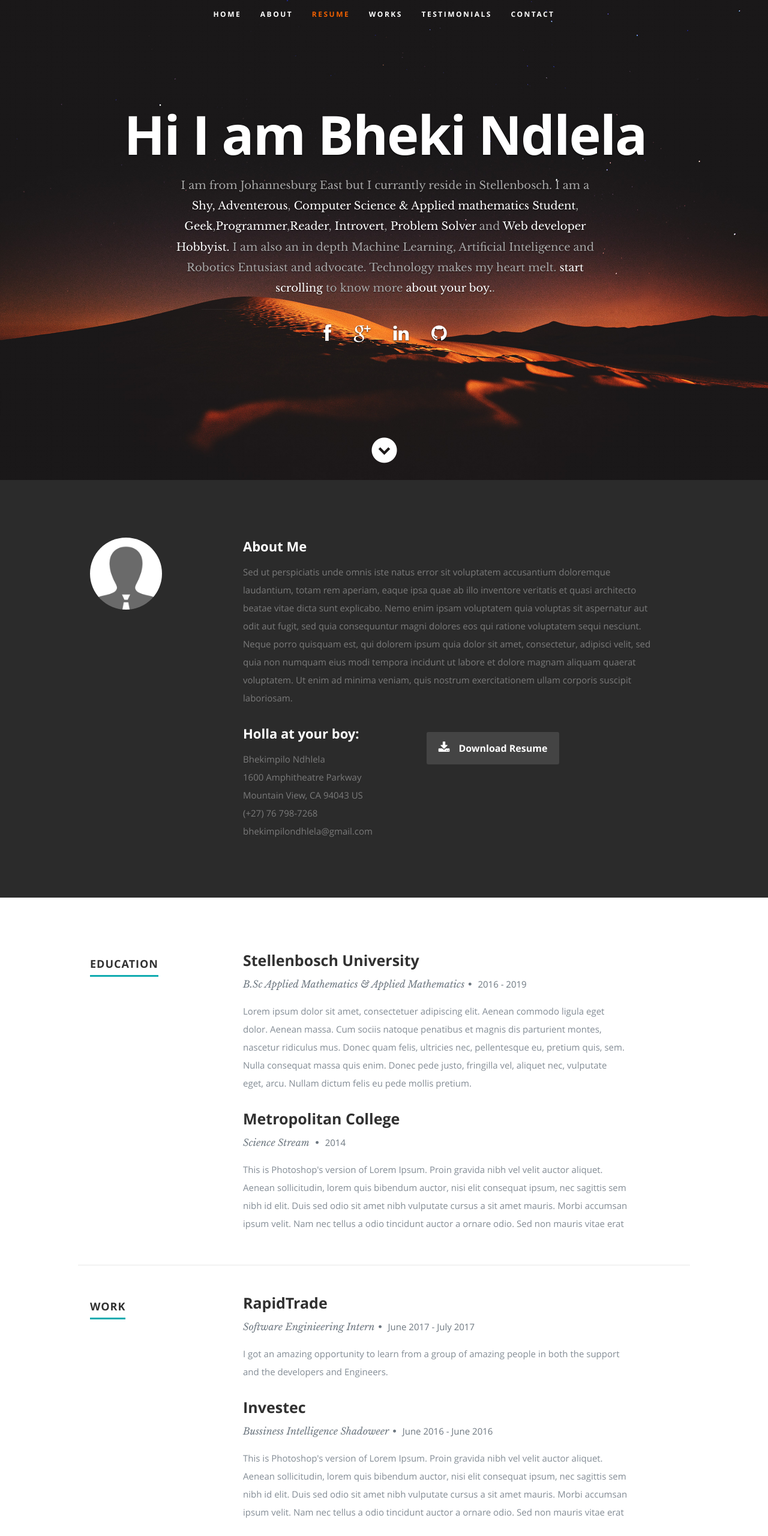
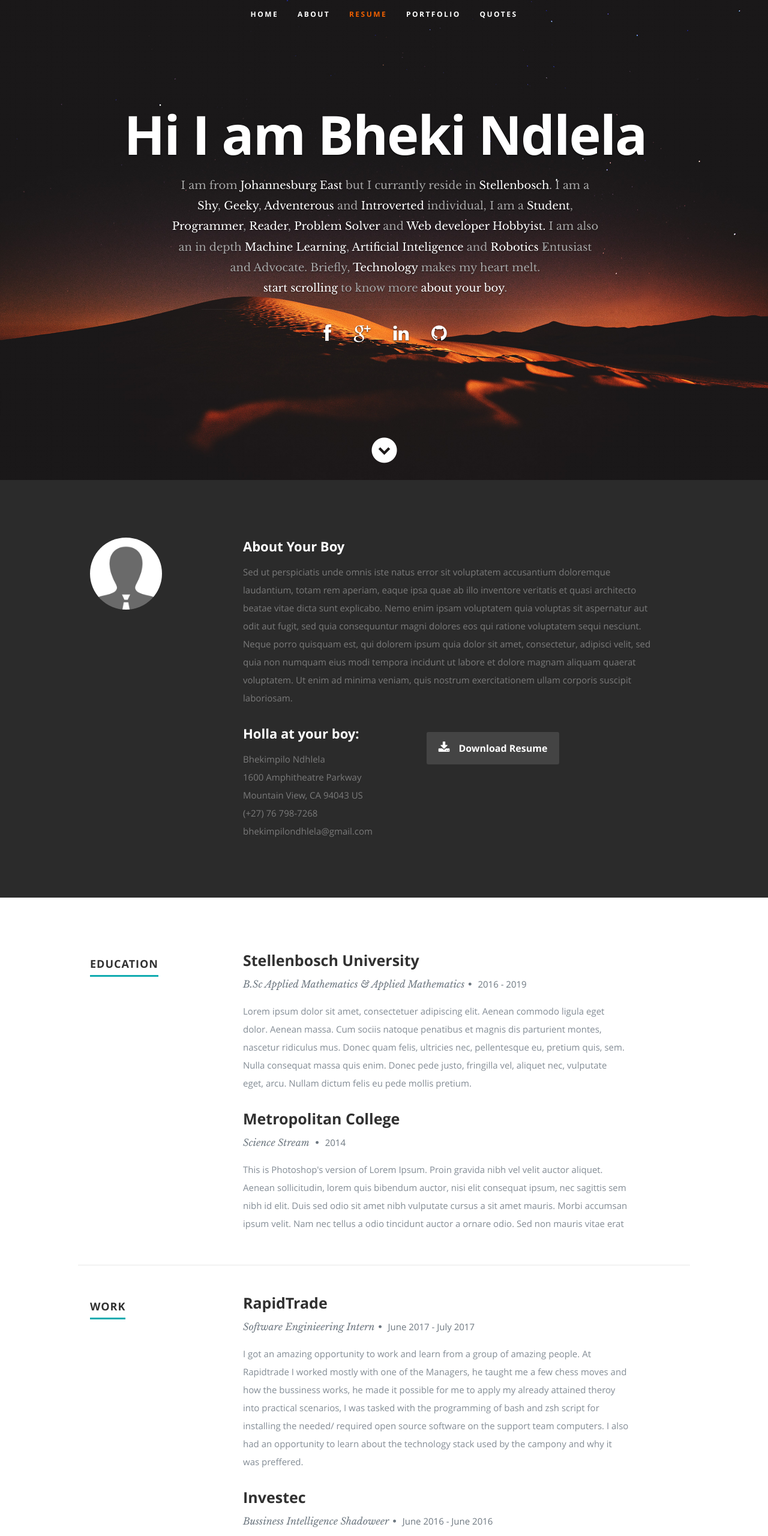
Before and after one commit to BhekimpiloNdhlela/BhekimpiloNdhlela.github.io, a plain HTML site: page index.html in a window 1280 px wide. Shown: the top 2560 px of the page at 60% size. Drawn offline with nearby package versions, Linux system fonts and the light colour scheme.

Commit message:
finilise the welcome screen breif message

```diff
--- a/index.html
+++ b/index.html
@@ -37,20 +37,20 @@
             <li class="current"><a class="smoothscroll" href="#home">Home</a></li>
             <li><a class="smoothscroll" href="#about">About</a></li>
             <li><a class="smoothscroll" href="#resume">Resume</a></li>
-            <li><a class="smoothscroll" href="#portfolio">Works</a></li>
-            <li><a class="smoothscroll" href="#testimonials">Testimonials</a></li>
-            <li><a class="smoothscroll" href="#contact">Contact</a></li>
+            <li><a class="smoothscroll" href="#portfolio">Portfolio</a></li>
+            <li><a class="smoothscroll" href="#testimonials">Quotes</a></li>
          </ul> <!-- end #nav -->
       </nav> <!-- end #nav-wrap -->
       <div class="row banner">
          <div class="banner-text">
             <h1 class="responsive-headline">Hi I am Bheki Ndlela</h1>
-            <h3>I am from Johannesburg East but I currantly reside in Stellenbosch. I am a
-              <span>Shy, Adventerous</span>, <span>Computer Science & Applied mathematics Student</span>, <br><span>Geek</span>,<span>Programmer</span>,<span>Reader</span>,
-              <span>Introvert</span>, <span>Problem Solver</span> and <span>Web developer Hobbyist.</span>
-              I am also an in depth Machine Learning, Artificial Inteligence and Robotics Entusiast and advocate. Technology makes my heart melt.
+            <h3>I am from <span>Johannesburg East</span> but I currantly reside in <span>Stellenbosch</span>. I am a
+              <span>Shy</span>, <span>Geeky</span>, <span>Adventerous</span> and <span>Introverted</span> individual, I am a <span>Student</span>,
+               <span>Programmer</span>, <span>Reader</span>, <span>Problem Solver</span> and <span>Web developer Hobbyist.</span>
+              I am also an in depth <span>Machine Learning</span>, <span>Artificial Inteligence</span> and <span>Robotics</span> Entusiast and Advocate.
+              Briefly, <span>Technology</span> makes my heart melt.<br>
               <a class="smoothscroll" href="#about">start scrolling</a>
-              to know more<a class="smoothscroll" href="#about"> about your boy.</a>.</h3>
+              to know more<a class="smoothscroll" href="#about"> about your boy</a>.</h3>
             <hr />
             <ul class="social">
                <li><a href="https://www.facebook.com/bheki.sibbs.1"><i class="fa fa-facebook"></i></a></li>
@@ -73,7 +73,7 @@
             <img class="profile-pic"  src="images/profilepic.jpg" alt="" />
          </div>
          <div class="nine columns main-col">
-            <h2>About Me</h2>
+            <h2>About Your Boy</h2>
             <p>Sed ut perspiciatis unde omnis iste natus error sit voluptatem accusantium doloremque laudantium, totam rem aperiam,
             eaque ipsa quae ab illo inventore veritatis et quasi architecto beatae vitae dicta sunt explicabo. Nemo enim ipsam
             voluptatem quia voluptas sit aspernatur aut odit aut fugit, sed quia consequuntur magni dolores eos qui ratione
@@ -150,7 +150,10 @@
                   <h3>RapidTrade</h3>
                   <p class="info">Software Enginieering Intern<span>&bull;</span> <em class="date">June 2017 - July 2017</em></p>
                   <p>
-                  I got an amazing opportunity to learn from a group of amazing people in both the support and the developers and Engineers.
+                  I got an amazing opportunity to work and learn from a group of amazing people. At Rapidtrade I worked mostly with one of the Managers, he taught me a few chess moves
+                  and how the bussiness works, he made it possible for me to apply my already attained theroy into practical scenarios, I was tasked with the programming of bash and
+                  zsh script for installing the needed/ required open source software on the support team computers. I also had an opportunity to learn about the technology stack used
+                  by the campony and why it was preffered.
                   </p>
                </div>
             </div> <!-- item end -->
@@ -159,10 +162,8 @@
                   <h3>Investec</h3>
                   <p class="info">Bussiness Intelligence Shadoweer<span>&bull;</span> <em class="date">June 2016 - June 2016</em></p>
                   <p>
-                  This is Photoshop's version  of Lorem Ipsum. Proin gravida nibh vel velit auctor aliquet.
-                  Aenean sollicitudin, lorem quis bibendum auctor, nisi elit consequat ipsum, nec sagittis sem
-                  nibh id elit. Duis sed odio sit amet nibh vulputate cursus a sit amet mauris. Morbi accumsan
-                  ipsum velit. Nam nec tellus a odio tincidunt auctor a ornare odio. Sed non  mauris vitae erat
+                    I was invited to Investec by my mentor to shadow him while in action. This was a very mavelous opportunity because i learnt about the different phases of the development
+                    cycle, and what really happens in each step. this opportunity made.
                   </p>
                </div>
             </div> <!-- item end -->
@@ -445,7 +446,39 @@
                            </p>
                            <cite>Mr. Adobe</cite>
                         </blockquote>
-                     </li> <!-- slide ends -->
+                     </li><!-- slide ends -->
+                     <li>
+                        <blockquote>
+                           <p>I am from Johannesburg East but I currantly reside in Stellenbosch. I am a Shy, Geeky, Adventerous
+                              and Introverted individual, I am a Student, Programmer, Reader, Problem Solver and Web developer Hobbyist.
+                              I am also an in depth Machine Learning, Artificial Inteligence and Robotics Entusiast and Advocate.
+                              Briefly, Technology makes my heart melt. start scrolling to know more about your boy.
+                           </p>
+                           <cite>Sir Idobobo</cite>
+                        </blockquote>
+                     </li>
+                     <li>
+                        <blockquote>
+                           <p>sdkjglkdfjgkljdflkgjdsflkjglkdfsjglkdsfjglkdsfjglkdf  fdsljgfdkljgkldsf  dlfkgjldksfjglkdf  ddfsdf
+                             dfdklfsjlkdf dflksgjld dfsklgoe oiewhnkjs weiofh ie oiewhf oaiewhkl iaweojfioweh/a iwea fi iawoeh wefaw
+                             ewahfkajwe welafhj weaoifwea waelijfwel lwaeijfiewi ioweaghvaneopJKFWAJG   RAJGAJGI  OWEPAJGIRHKSDO  KDJ
+                             LKLRGJLIAERHG LKFGNADKJB /PAGJIRO
+                           </p>
+                           <cite>Mr. sdfdf Adobe</cite>
+                        </blockquote>
+                     </li>
+
+                     <li>
+                        <blockquote>
+                           <p>
+                             I was invited to Investec by my mentor to shadow him while in action. This was a very mavelous opportunity
+                             because i learnt about the different phases of the development cycle, and what really happens in each step.
+                             this opportunity made.
+                           </p>
+                           <cite>Dick Dickson</cite>
+                        </blockquote>
+                     </li>
+
                   </ul>
                </div> <!-- div.flexslider ends -->
             </div> <!-- div.flex-container ends -->
--- a/js/init.js
+++ b/js/init.js
@@ -13,7 +13,6 @@
     setTimeout(function() {
 	   $('h1.responsive-headline').fitText(1, { minFontSize: '40px', maxFontSize: '90px' });
 	 }, 100);
-
 
 /*----------------------------------------------------*/
 /* Smooth Scrolling
```
Also changed, not shown: css/default.css (+0 -24 lines). Lines whose indentation alone changed are shown as unchanged.
